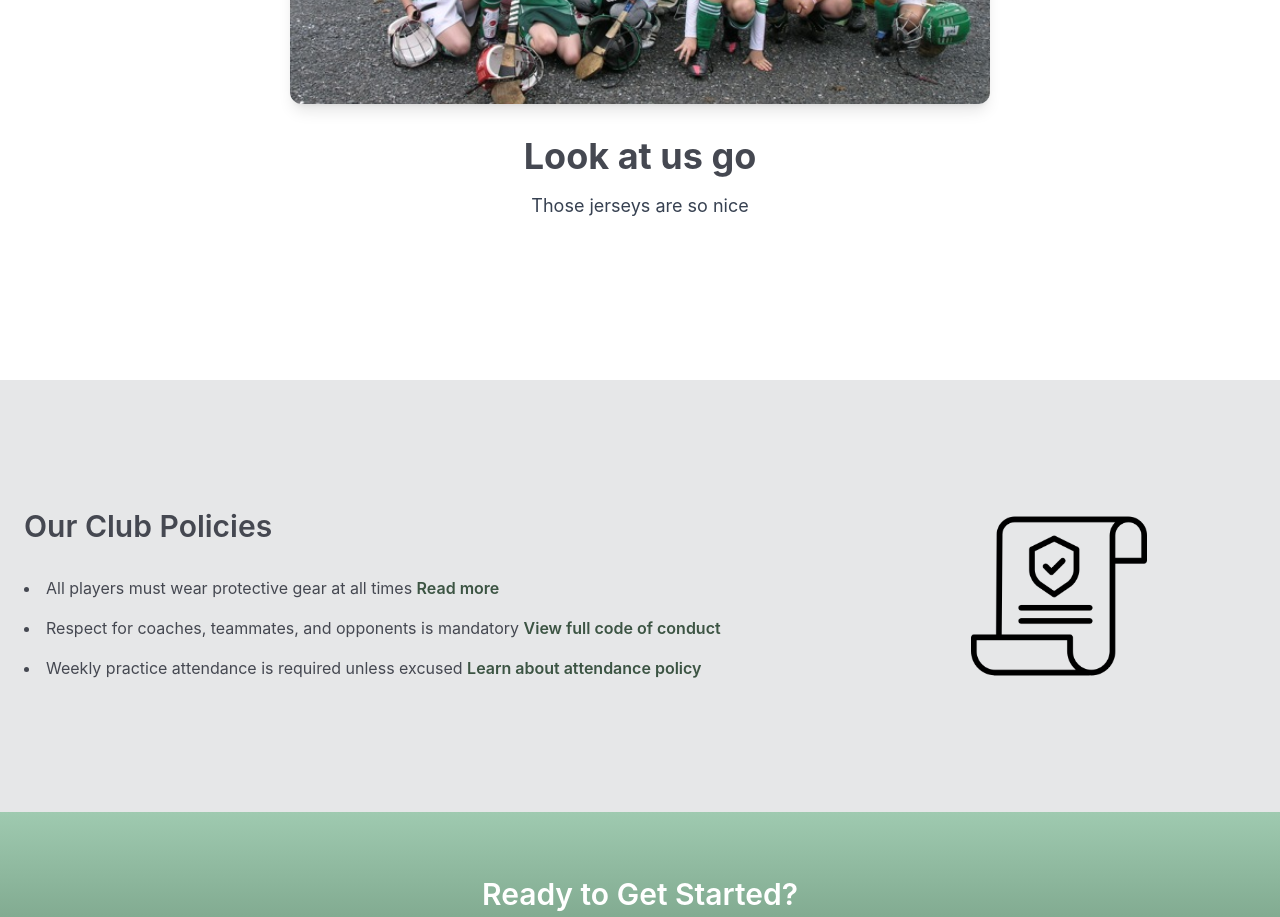
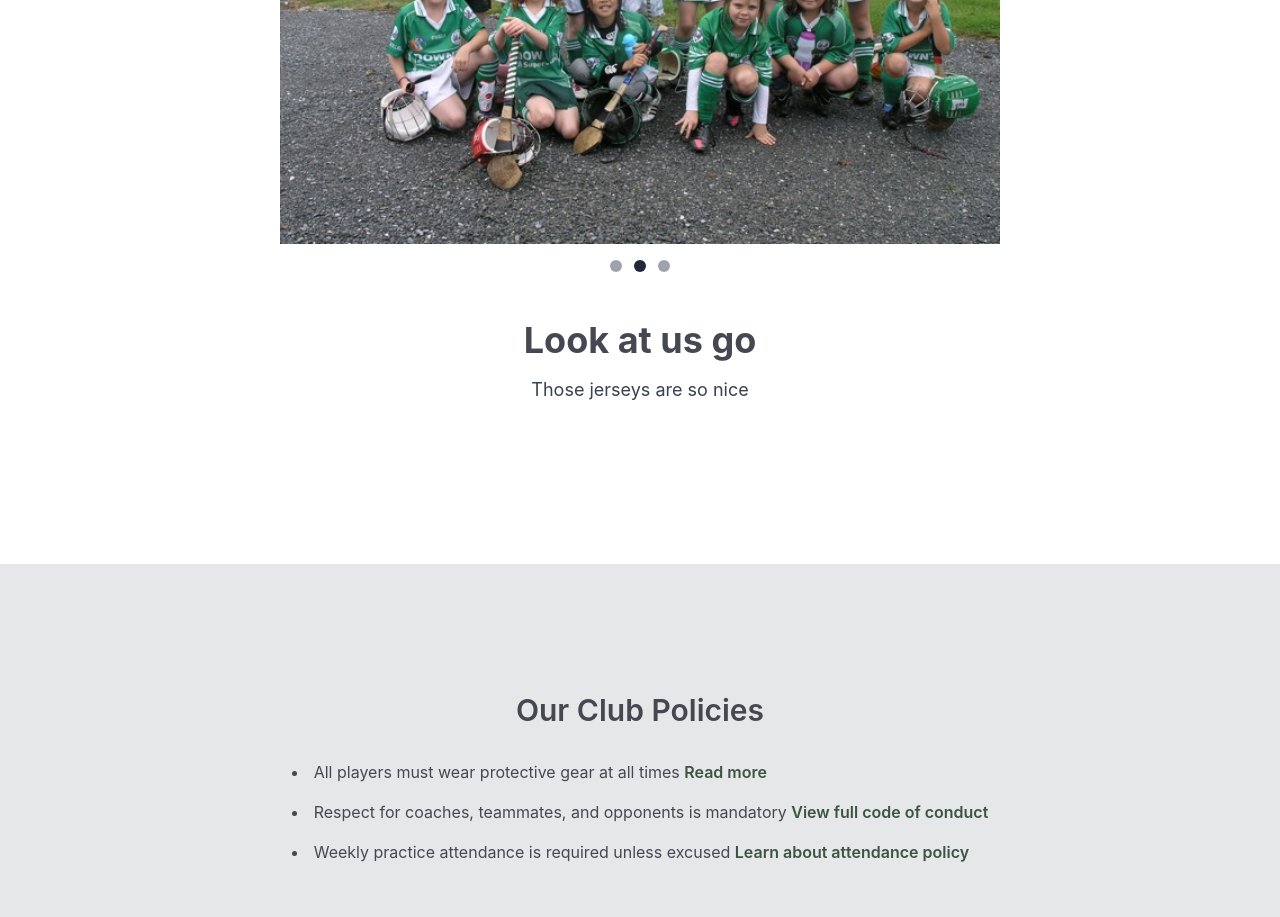
Before and after one commit to Ailbhe-Hickey/ccc, a React (Create React App) app: page / in a window 1280 px wide. Shown: the part 1880-2797 px from the top of the page. Built offline with nearby package versions, Linux system fonts and the light colour scheme.

Commit message:
made it more mobile responsive

```diff
--- a/src/components/call_to_action.tsx
+++ b/src/components/call_to_action.tsx
@@ -7,7 +7,7 @@ const CallToActionSection: React.FC = () => {
           Whether you're looking to play, volunteer, or just support, there's a place for you here.
         </p>
         <button className="px-8 py-3 rounded-full bg-[#454851] hover:bg-[#363940] transition font-bold">
-          Sign Up Now
+          Contact us today
         </button>
       </div>
     </section>
--- a/src/components/hero_with_nav.tsx
+++ b/src/components/hero_with_nav.tsx
@@ -1,5 +1,5 @@
-import React from "react";                  // JSX rendering
-import { Link } from 'react-router-dom';    //internal navigation
+import React from "react"; // JSX rendering
+import { Link } from 'react-router-dom'; //internal navigation
 
 // Define the props(params) it can accept, ? means optional
 type HeroWithNavProps = {
@@ -64,23 +64,27 @@ const HeroWithNav: React.FC<HeroWithNavProps> = ({
         </div>
       </nav>
 
-      {/* Hero Content */}
-      <main className="max-w-7xl mx-auto px-6 py-20 flex flex-col md:flex-row items-center">
+      <main className="max-w-7xl mx-auto px-6 py-20 flex flex-col md:flex-row items-center text-center md:text-left">
         {/* Text section */}
         <div className="md:w-1/2 space-y-6">
-          <h1 className="text-5xl md:text-6xl font-extrabold leading-tight max-w-lg">{title}</h1>
-          <p className="text-lg md:text-xl max-w-md text-green-100">{subtitle}</p>
+          <h1 className="text-5xl md:text-6xl font-extrabold leading-tight max-w-lg mx-auto md:mx-0">
+            {title}
+          </h1>
+          <p className="text-lg md:text-xl max-w-md text-green-100 mx-auto md:mx-0">
+            {subtitle}
+          </p>
 
-          {/* Conditionally render button if both buttonText and buttonLink are provided */}
           {buttonText && buttonLink && (
             <a
               href={buttonLink}
-              className="mt-6 inline-block px-8 py-3 rounded-full text-white font-bold bg-[#454851] hover:bg-[#363940] transition"
+              className="mt-6 inline-block px-8 py-3 rounded-full text-white font-bold bg-[#454851] hover:bg-[#363940] transition mx-auto md:mx-0"
             >
               {buttonText}
             </a>
           )}
         </div>
+
+
 
         {/* Image section */}
         <div className="md:w-1/2 relative mt-12 md:mt-0">
--- a/src/components/policy_links.tsx
+++ b/src/components/policy_links.tsx
@@ -19,27 +19,23 @@ const PolicyListWithImage: React.FC<PolicyListWithImageProps> = ({
 }) => {
   return (
     <section className="w-full py-16 bg-[#E6E7E8]">
-    <section className="max-w-7xl mx-auto px-6 py-16 flex flex-col md:flex-row items-start gap-12">
-      {/* Left side: policy list */}
-      <div className="md:w-2/3">
+      <section className="max-w-3xl mx-auto px-6 py-16 flex flex-col items-center text-center">
         <h2 className="text-3xl font-semibold mb-8 text-[#454851]">{title}</h2>
-        <ul className="list-disc list-inside space-y-4 text-left text-[#454851]">
+        <ul className="list-disc list-inside space-y-4 text-[#454851] text-left">
           {items.map(({ text, linkText, linkUrl }, i) => (
             <li key={i}>
               {text}{" "}
-              <a href={linkUrl} className="text-[#3c5443] hover:underline font-semibold">
+              <a
+                href={linkUrl}
+                className="text-[#3c5443] hover:underline font-semibold"
+              >
                 {linkText}
               </a>
             </li>
           ))}
         </ul>
-      </div>
+      </section>
 
-      {/* Right side: image */}
-      <div className="md:w-1/3 flex justify-center">
-        <img src={imageSrc} alt={imageAlt} className=" h-44 w-auto" />
-      </div>
-    </section>
     </section>
   );
 };
--- a/src/components/slides.tsx
+++ b/src/components/slides.tsx
@@ -52,7 +52,7 @@ const ImageSlideshow: React.FC<ImageSlideshowProps> = ({
     <div className="max-w-3xl mx-auto px-6 py-40">
       {/* Slideshow container */}
       <div
-        className="overflow-hidden rounded-xl shadow-lg mx-auto"
+        className="overflow-hidden  mx-auto"
         style={{ width, height }}
       >
         {/* Inner wrapper that slides horizontally */}
@@ -73,7 +73,7 @@ const ImageSlideshow: React.FC<ImageSlideshowProps> = ({
         </div>
 
         {/* Dots navigation (below image) */}
-        <div className="flex justify-center mt-4 space-x-3">
+        <div className="flex justify-center mt-4 space-x-3 pb-4">
           {slides.map((_, idx) => (
             <button
               key={idx}
--- a/src/pages/Home.tsx
+++ b/src/pages/Home.tsx
@@ -78,13 +78,14 @@ const HomePage: React.FC = () => {
       </section>
 
       <ImageSlideshow
-        slides={slides}
-        title="Look at us go"
-        description="Those jerseys are so nice"
-        interval={5000}
-        width="700px"
-        height="400px"
-      />
+          slides={slides}
+          title="Look at us go"
+          description="Those jerseys are so nice"
+          interval={5000}
+          width="100%"        // Full width on small screens
+          height="auto"       // Adjusts to image aspect ratio
+        />
+
       <PolicyListWithImage
         title="Our Club Policies"
         items={policies}
```
